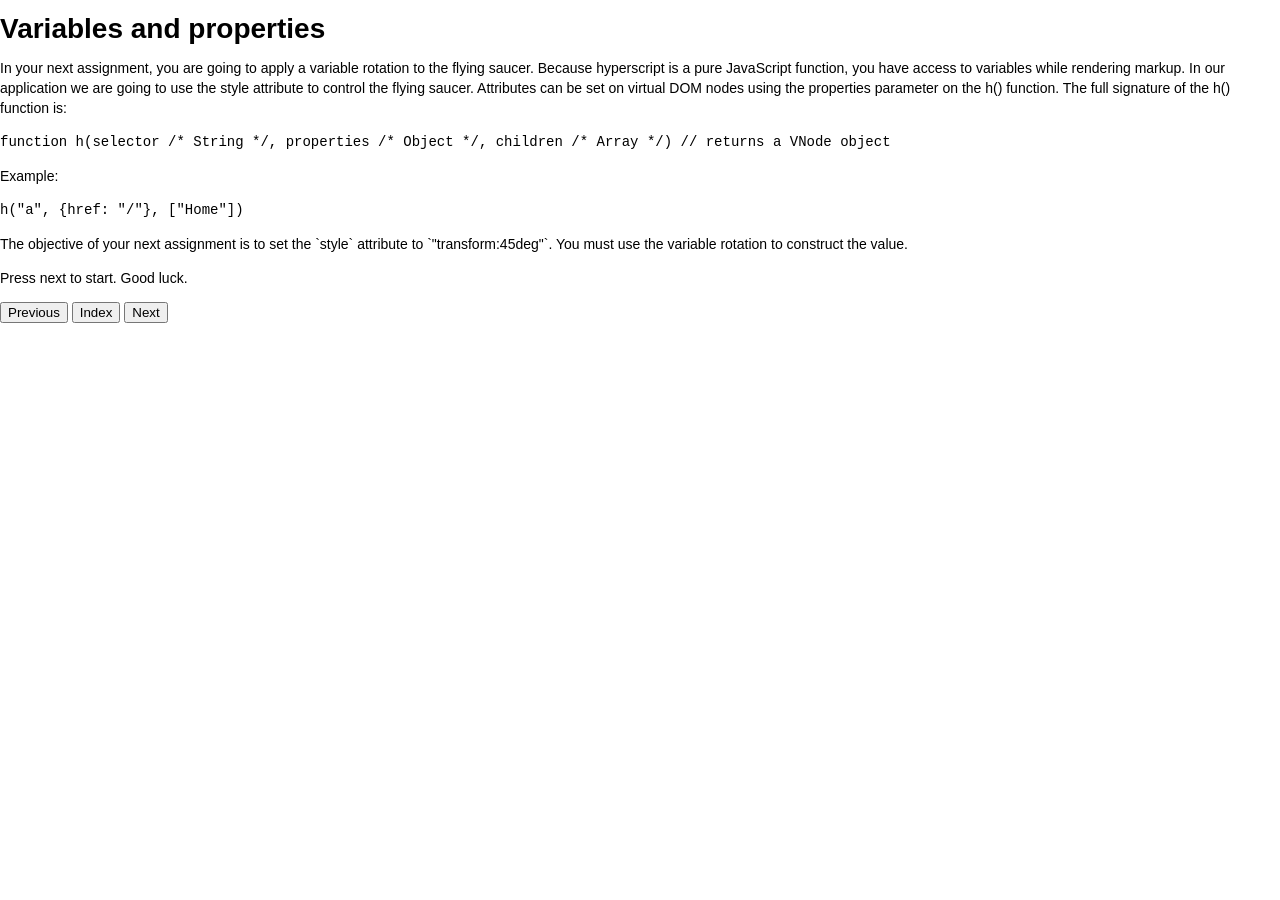
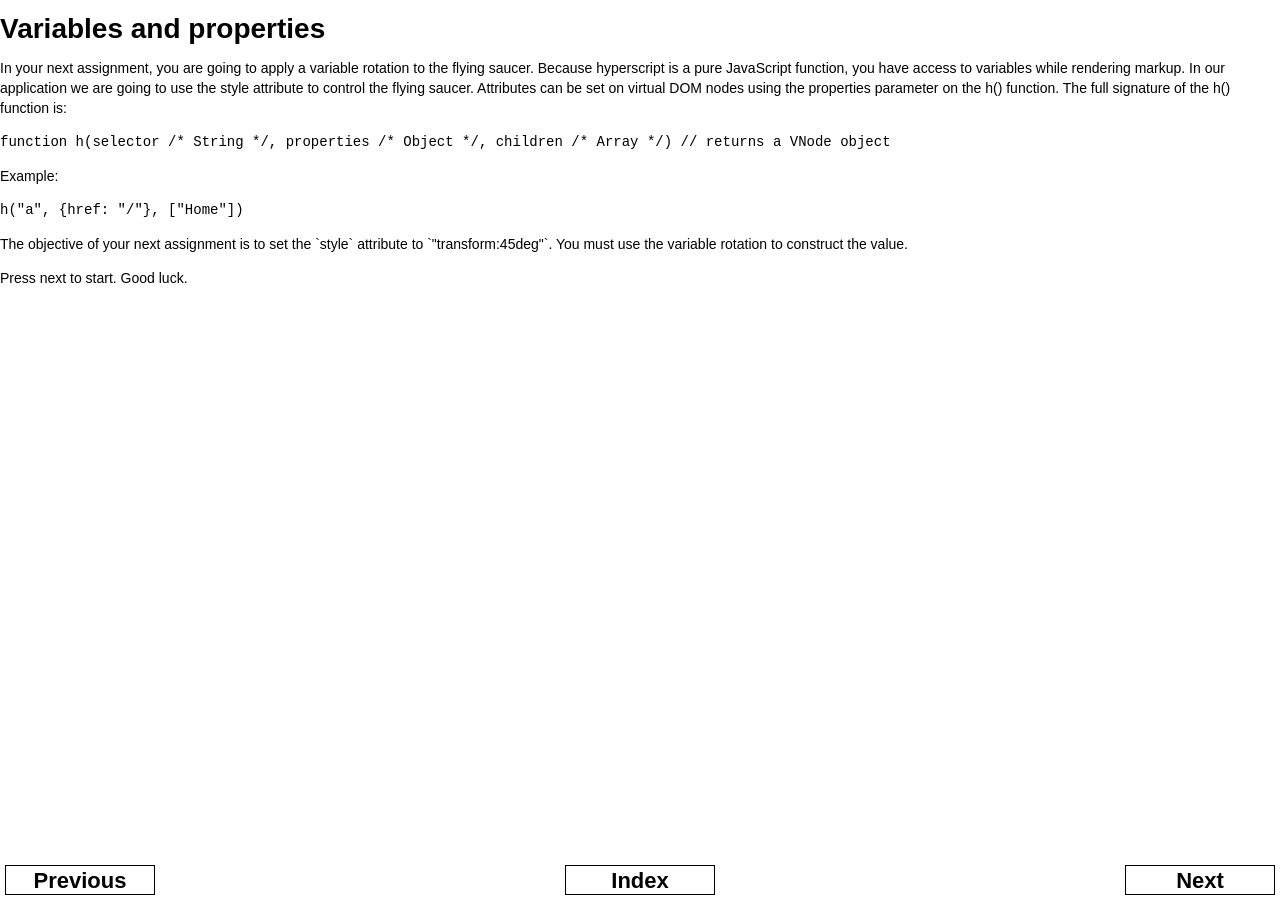
Before and after one commit to AFASSoftware/maquette, a Jekyll site: the page tutorial/2-variables-and-properties.html, which Jekyll copies as it is, in a window 1280 px wide. Built offline with Jekyll 4.4.1, drawn with Linux system fonts in a browser that asks for light colours.

```diff
--- a/tutorial/1-intro.html
+++ b/tutorial/1-intro.html
@@ -7,6 +7,7 @@
     <script src="bower_components/ace-builds/src-noconflict/ace.js"></script>
     <script src="components/markup-matcher.js"></script>
     <script src="components/workbench.js"></script>
+    <script src="components/navigation.js"></script>
     <script>
       document.addEventListener('DOMContentLoaded', function () {
 
--- a/tutorial/2-variables-and-properties.html
+++ b/tutorial/2-variables-and-properties.html
@@ -26,10 +26,10 @@
       Press next to start. Good luck.
     </p>
   </div>
-  <div class="navigation">
-    <button class="previous">Previous</button>
-    <button class="index">Index</button>
-    <button class="next">Next</button>
+  <div class="navigation light">
+    <a class="previous" href="1-intro.html">Previous</a>
+    <a class="index" href="index.html">Index</a>
+    <a class="next" href="3-rotation.html">Next</a>
   </div>
 </body>
 </html>
--- a/tutorial/9-to-be-continued.html
+++ b/tutorial/9-to-be-continued.html
@@ -12,8 +12,9 @@
     </p>
   </div>
   <div class="navigation">
-    <button class="previous">Previous</button>
-    <button class="index">Index</button>
+    <a class="previous" href="3-rotation.html">Previous</a>
+    <a class="index" href="index.html">Index</a>
+    <span class="placeholder"></span>
   </div>
 </body>
 </html>
--- a/tutorial/components/workbench.js
+++ b/tutorial/components/workbench.js
@@ -89,6 +89,11 @@ window.createWorkbench = function (projector, script, objectives) {
   };
 
   var workbench = {
+    allObjectivesAchieved : function () {
+      return objectives.every(function (objective) {
+         return objective.isAchieved();
+      });
+    },
     renderMaquette: function () {
       var html = htmlStart + lastValidScript + htmlEnd;
 
--- a/tutorial/tutorial.css
+++ b/tutorial/tutorial.css
@@ -22,7 +22,7 @@ body {
 }
 
 .work {
-  flex-grow: 1;
+  flex-grow: 100000;
   min-height: 400px;
   display: flex;
   align-items: stretch;
@@ -157,3 +157,45 @@ body {
 .objective > .detail > code > pre {
   margin: 5px 0;
 }
+
+.projector {
+  display: flex;
+  flex-direction: column;
+  flex-grow: 1;
+}
+
+/* Navigation */
+.navigation {
+  flex-grow: 1;
+  display: flex;
+  justify-content: space-between;
+  padding: 5px;
+  background-color: black;
+  align-items: flex-end;
+}
+
+.navigation > a,
+.navigation > span {
+  display: block;
+  width:150px;
+}
+
+.navigation > a {
+  border: solid 1px #AAAAAA;
+  color: #AAAAAA;
+  height: 30px;
+  line-height: 30px;
+  font-size: 22px;
+  font-weight: bold;
+  text-align: center;
+  text-decoration: none;
+}
+
+.navigation.light {
+  background-color: white;
+}
+
+.navigation.light > a {
+  color: black;
+  border-color: black;
+}
```
Also changed, not shown: other parts of tutorial/1-intro.html (+3 -1 lines), tutorial/3-rotation.html (+13 -4 lines), tutorial/components/navigation.js (added, +25 -0 lines).
